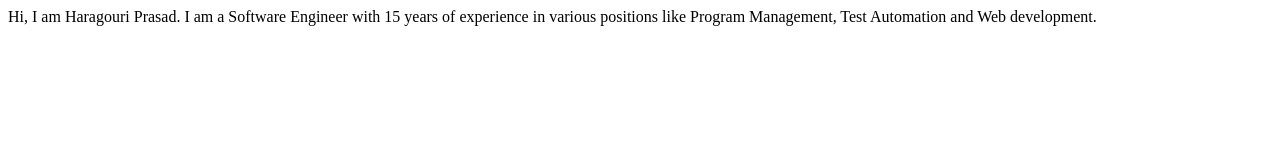
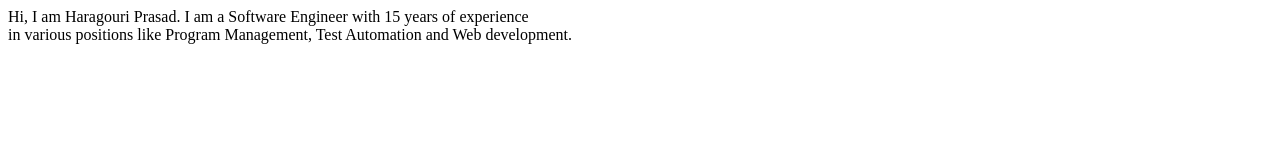
Before and after one commit to haragouri/haragouri-website, a plain HTML site: page index.html in a window 1280 px wide. Drawn offline with Linux system fonts and the light colour scheme.

Commit message:
docs: updated html with paragraph

```diff
--- a/index.html
+++ b/index.html
@@ -7,8 +7,8 @@
     <title>studentsite</title>
 </head>
 <body>
-    Hi, I am Haragouri Prasad.
-    I am a Software Engineer with 15 years of experience
-    in various positions like Program Management, Test Automation and Web development.
+    <p1>Hi, I am Haragouri Prasad.</p1>
+    <P2>I am a Software Engineer with 15 years of experience<br>
+    in various positions like Program Management, Test Automation and Web development.</P2>
 </body>
 </html>
```
